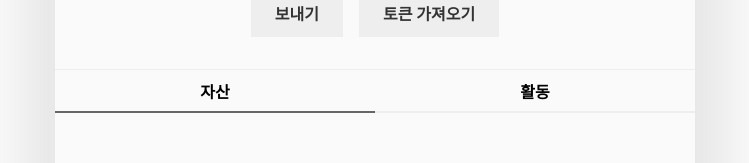
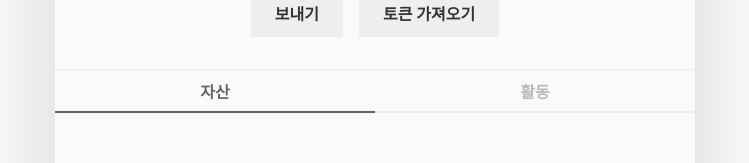
Before and after one commit to greatSumini/nan-so-gong, a Next.js app: page /main in a window 1280 px wide. Shown: the part 412-575 px from the top of the page, without its empty margins (265-1014 px from the left). Built offline with nearby package versions, Linux system fonts and the light colour scheme.

Commit message:
fix(components): :pencil2: fix typo

```diff
--- a/src/components/common/Tab.tsx
+++ b/src/components/common/Tab.tsx
@@ -49,7 +49,7 @@ const TabItem = styled.li<{ selected: boolean }>`
 
   font-size: 1.6rem;
   font-weight: 700;
-  font-color: ${({ selected, theme }) =>
+  color: ${({ selected, theme }) =>
     selected ? theme.colors.gray3 : theme.colors.gray5};
 
   cursor: pointer;
```
